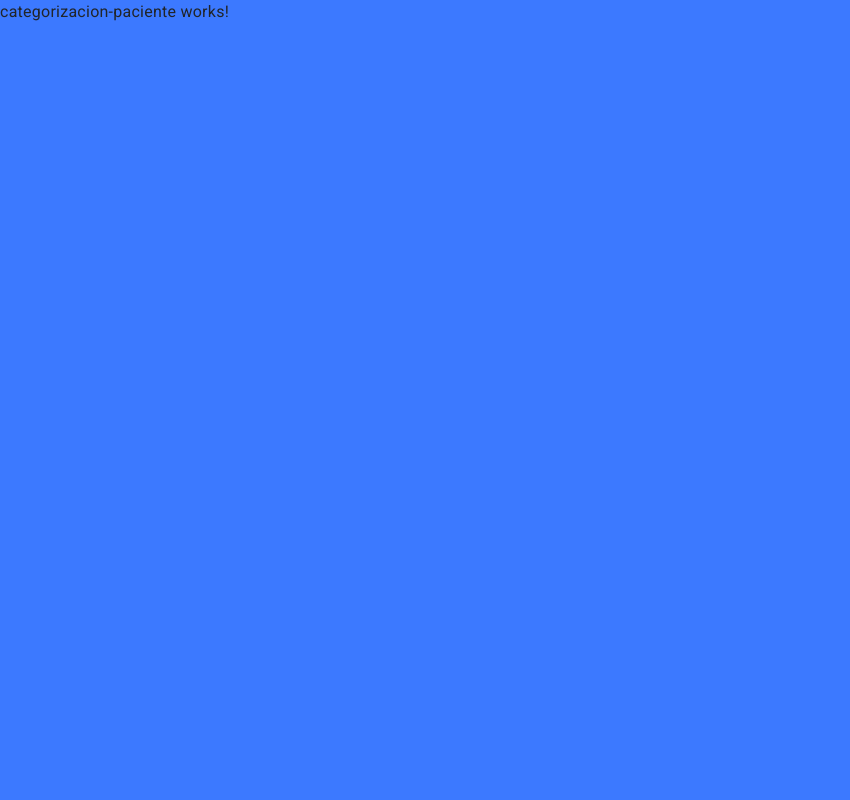
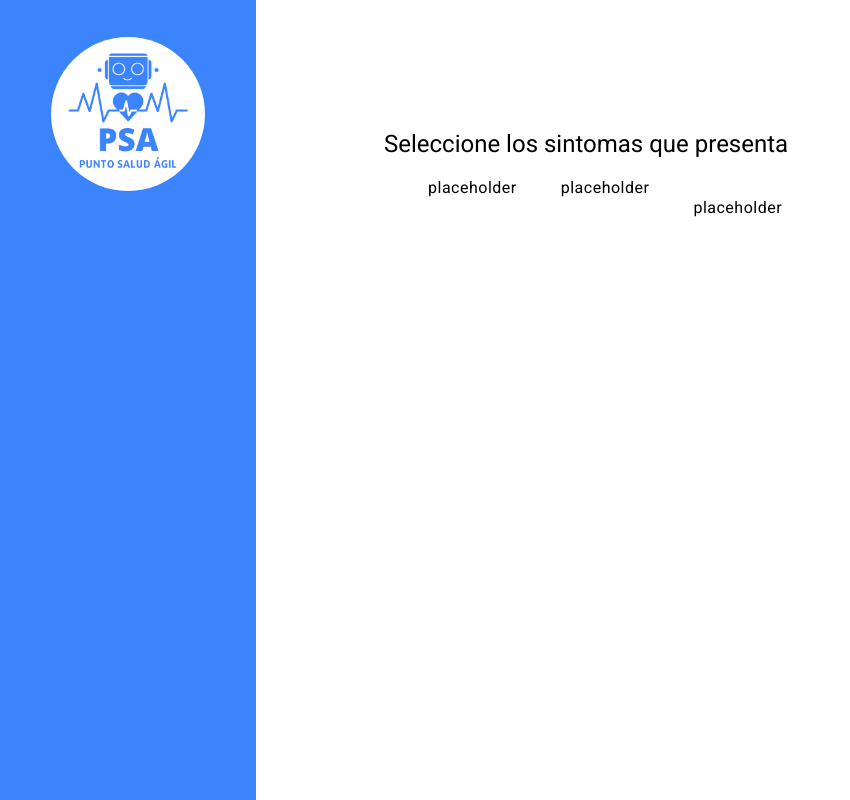
Before and after one commit to Yungryota/PSA, an Angular app in the folder psa_templates/: page /categorizacion-paciente in a window 1280 px wide. Shown: the whole page, without its empty margins (0-850 px from the left). Built offline with nearby package versions, Linux system fonts and the light colour scheme.

Commit message:
Front vista categorización
Front vista categorización con bug visuales

```diff
--- a/psa_templates/src/app/app.component.css
+++ b/psa_templates/src/app/app.component.css
@@ -5,6 +5,8 @@
     flex-wrap: wrap;
     align-items: center;
     justify-content: center;
+    background-color: #3c79ff;
+
 }
 
 .btn{
@@ -15,10 +17,6 @@
     margin-right: 5px;
 }
 
-body{
-    background-color: #3c79ff;
-}
-
 .icon{
     border-radius: 300px;
     width: 300px;
--- a/psa_templates/src/app/app.module.ts
+++ b/psa_templates/src/app/app.module.ts
@@ -10,6 +10,8 @@ import { LoginPsaComponent } from './login-psa/login-psa.component';
 import { CategorizacionPacienteComponent } from './categorizacion-paciente/categorizacion-paciente.component';
 import { BrowserAnimationsModule } from '@angular/platform-browser/animations'
 import { MatProgressSpinnerModule } from '@angular/material/progress-spinner';
+import {MatCheckboxModule} from '@angular/material/checkbox';
+import { MatRadioModule } from '@angular/material/radio';
 
 
 @NgModule({
@@ -26,6 +28,8 @@ import { MatProgressSpinnerModule } from '@angular/material/progress-spinner';
     HttpClientModule,
     BrowserAnimationsModule,
     MatProgressSpinnerModule,
+    MatCheckboxModule,
+    MatRadioModule
   ],
   providers: [ServiceService],
   bootstrap: [AppComponent]
--- a/psa_templates/src/app/categorizacion-paciente/categorizacion-paciente.component.css
+++ b/psa_templates/src/app/categorizacion-paciente/categorizacion-paciente.component.css
@@ -0,0 +1,41 @@
+body{
+    font-family: 'Montserrat', sans-serif;
+    color: #000;
+}
+.sidebar {
+    width: 20%;
+    background-color: #3C84FB;
+    height: 100vh;
+}
+.cont-logo {
+    display: flex;
+    justify-content: center;
+    align-items: center;
+    height: 15%;
+    padding: 20%;
+}
+
+.cont-logo img {
+    max-width: 100%;
+    height: auto;
+    border-radius: 100%;
+    margin-top: 70%;
+}
+.main-content{
+    display: flex;
+    font-family: 'Montserrat', sans-serif;
+}
+.preguntas-container{
+    margin: 10%;
+    margin-left: 10%;
+    color: #000;
+
+}
+#radio{
+    display: flex;
+}
+
+
+.text{
+    color: #000;
+}
--- a/psa_templates/src/app/categorizacion-paciente/categorizacion-paciente.component.html
+++ b/psa_templates/src/app/categorizacion-paciente/categorizacion-paciente.component.html
@@ -1 +1,23 @@
-<p>categorizacion-paciente works!</p>
+<div class="main-content">
+    <div class="sidebar">
+        <div class="cont-logo">
+          <img src="assets/img/psaLogo.png" alt="">
+        </div>
+      </div>
+    <div class="preguntas-container"><!--Placeholder-->
+        <h1>Seleccione los sintomas que presenta</h1>
+        <mat-radio-group id="radio" [(ngModel)]="opcionSeleccionada">
+            <mat-radio-button [color]="task.color" value="opcion1">
+                <h4 class="text">placeholder</h4>
+            </mat-radio-button>
+            <mat-radio-button [color]="task.color" value="opcion2">
+                <h4 class="text">placeholder</h4>
+            </mat-radio-button>
+            <mat-radio-button [color]="task.color" value="opcion3">
+                asd
+                <h4 class="text">placeholder</h4>
+            </mat-radio-button>
+        </mat-radio-group>
+
+    </div>
+</div>
--- a/psa_templates/src/app/categorizacion-paciente/categorizacion-paciente.component.ts
+++ b/psa_templates/src/app/categorizacion-paciente/categorizacion-paciente.component.ts
@@ -1,10 +1,45 @@
-import { Component } from '@angular/core';
+import { Component, ViewEncapsulation  } from '@angular/core';
+import {MatCheckboxModule} from '@angular/material/checkbox';
+import { MatRadioModule } from '@angular/material/radio';
+
 
 @Component({
   selector: 'app-categorizacion-paciente',
   templateUrl: './categorizacion-paciente.component.html',
-  styleUrls: ['./categorizacion-paciente.component.css']
+  styleUrls: ['./categorizacion-paciente.component.css'],
+  encapsulation: ViewEncapsulation.None
 })
 export class CategorizacionPacienteComponent {
+  opcionSeleccionada: string = '';
+  opcion1: boolean = false; // Variable para la opción 1
+  opcion2: boolean = false; // Variable para la opción 2
+  opcion3: boolean = false; // Variable para la opción 3
+  task: any = {
+    name: 'Indeterminate',
+    completed: false,
+    color: 'primary',
+    subtasks: [
+      { name: 'Primary', completed: false, color: 'primary' },
+      { name: 'Accent', completed: false, color: 'accent' },
+      { name: 'Warn', completed: false, color: 'warn' },
+    ],
+  };
+
+  opcionesSeleccionadas() {
+    if (this.opcion1) {
+      console.log('Opción 1 seleccionada');
+      // Realizar acciones específicas para la opción 1
+    }
+
+    if (this.opcion2) {
+      console.log('Opción 2 seleccionada');
+      // Realizar acciones específicas para la opción 2
+    }
+
+    if (this.opcion3) {
+      console.log('Opción 3 seleccionada');
+      // Realizar acciones específicas para la opción 3
+    }
+  }
 
 }
```
